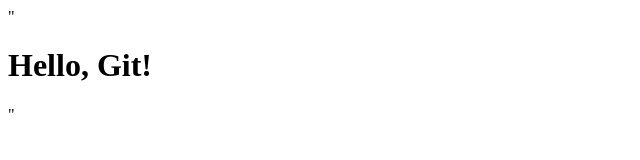
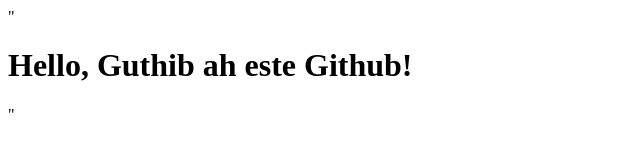
Before and after one commit to ZToppe/my-git-lab, a plain HTML site: page index.html in a window 1280 px wide. Shown: the whole page, without its empty margins (0-640 px from the left). Drawn offline with Linux system fonts and the light colour scheme.

Commit message:
Update index.html

```diff
--- a/index.html
+++ b/index.html
@@ -1 +1 @@
-"<!DOCTYPE html><html><body><h1>Hello, Git!</h1></body></html>"
+"<!DOCTYPE html><html><body><h1>Hello, Guthib ah este Github!</h1></body></html>"
```
